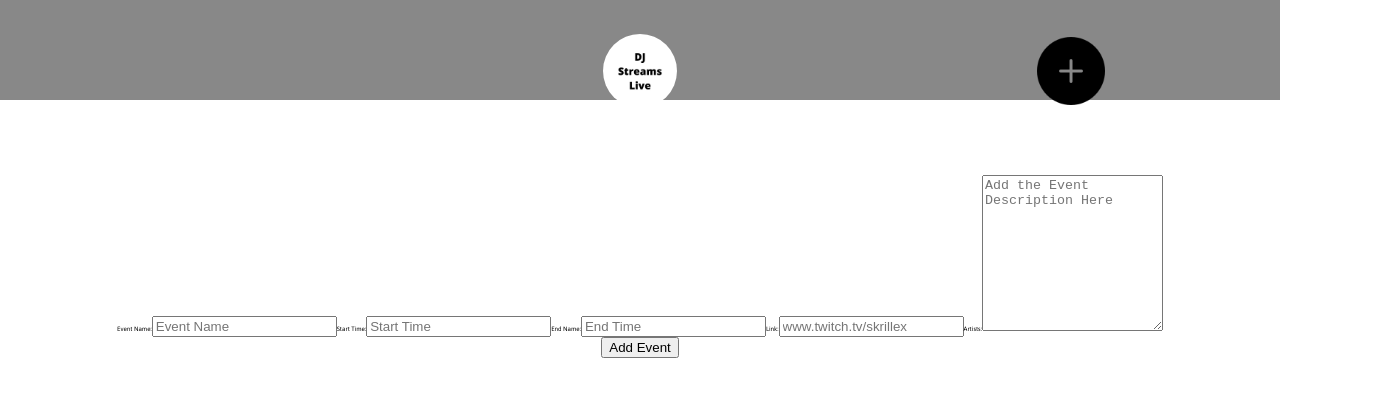
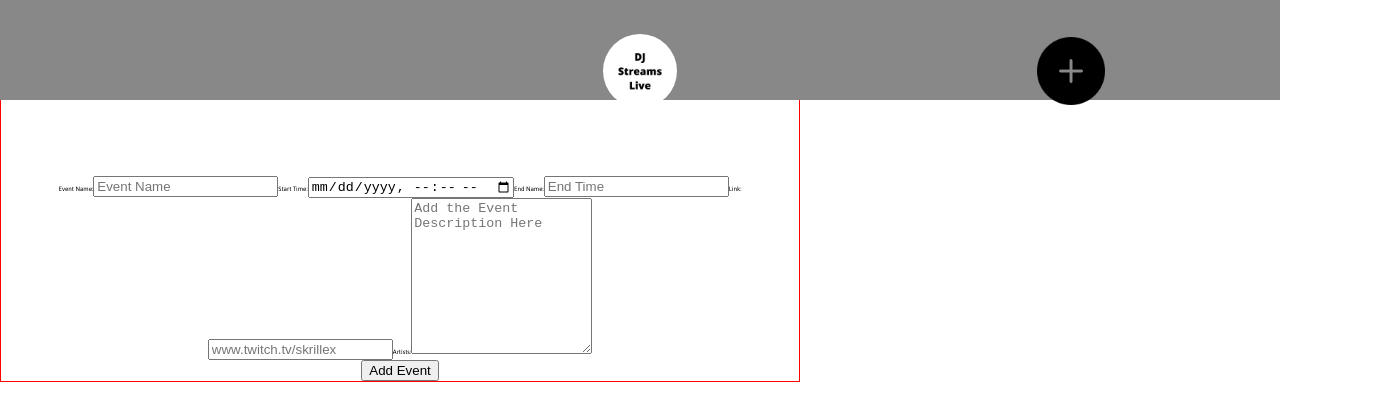
Before and after one commit to smv5047/djstreams-fe, a React (Create React App) app: page /AddEvent in a window 1280 px wide. Shown: the top 420 px of the page, 1400 px wide, since content can reach past the window. Built offline with nearby package versions, Linux system fonts and the light colour scheme.

Commit message:
updated form

```diff
--- a/src/App.js
+++ b/src/App.js
@@ -11,8 +11,10 @@ function App() {
   return (
     <div className="App">
       <Nav />
-      <Route exact path="/" component={Dashboard} />
-      <Route exact path="/AddEvent" component={AddEvent} />
+      <div className="container">
+        <Route exact path="/" component={Dashboard} />
+        <Route exact path="/AddEvent" component={AddEvent} />
+      </div>
     </div>
   );
 }
--- a/src/App.scss
+++ b/src/App.scss
@@ -8,3 +8,8 @@ body {
   margin: 25px auto 15px;
   text-align: center;
 }
+
+.container {
+  width: 1400px;
+  margin: 0 auto;
+}
--- a/src/components/AddEvent.js
+++ b/src/components/AddEvent.js
@@ -1,4 +1,4 @@
-import React, { useState, useEffect } from "react";
+import React, { useState } from "react";
 import axios from "axios";
 
 import "./AddEvent.scss";
@@ -44,7 +44,7 @@ export default function AddEvent() {
   };
 
   return (
-    <>
+    <div className="form-container">
       <form onSubmit={handleSubmit}>
         <label>Event Name:</label>
         <input
@@ -60,7 +60,7 @@ export default function AddEvent() {
           name="event_start"
           onChange={(e) => handleChange(e)}
           value={newEvent.event_start}
-          type="text"
+          type="datetime-local"
         />
         <label>End Name:</label>
         <input
@@ -102,6 +102,6 @@ export default function AddEvent() {
         <br></br>
         <button type="submit">Add Event</button>
       </form>
-    </>
+    </div>
   );
 }
--- a/src/components/AddEvent.scss
+++ b/src/components/AddEvent.scss
@@ -1,3 +1,9 @@
+.form-container {
+  width: 800px;
+  display: flex;
+  border: 1px solid red;
+}
+
 form {
   padding-top: 15rem;
 }
--- a/src/components/Card.js
+++ b/src/components/Card.js
@@ -13,6 +13,7 @@ export default function Card(props) {
       <div className="set-time">
         {/* <div>Start Time</div> */}
         <div>{props.event.event_start}</div>
+        {/* <div>{new Date(props.event.event_start).getMonth()}</div> */}
         {/* <div>End Time</div> */}
         <div>{props.event.event_end}</div>
       </div>
--- a/src/components/Card.scss
+++ b/src/components/Card.scss
@@ -1,5 +1,5 @@
 .event-card {
-  width: 40%;
+  width: 30%;
   padding: 2rem;
   margin: 2rem;
   border: 1px black solid;
```
